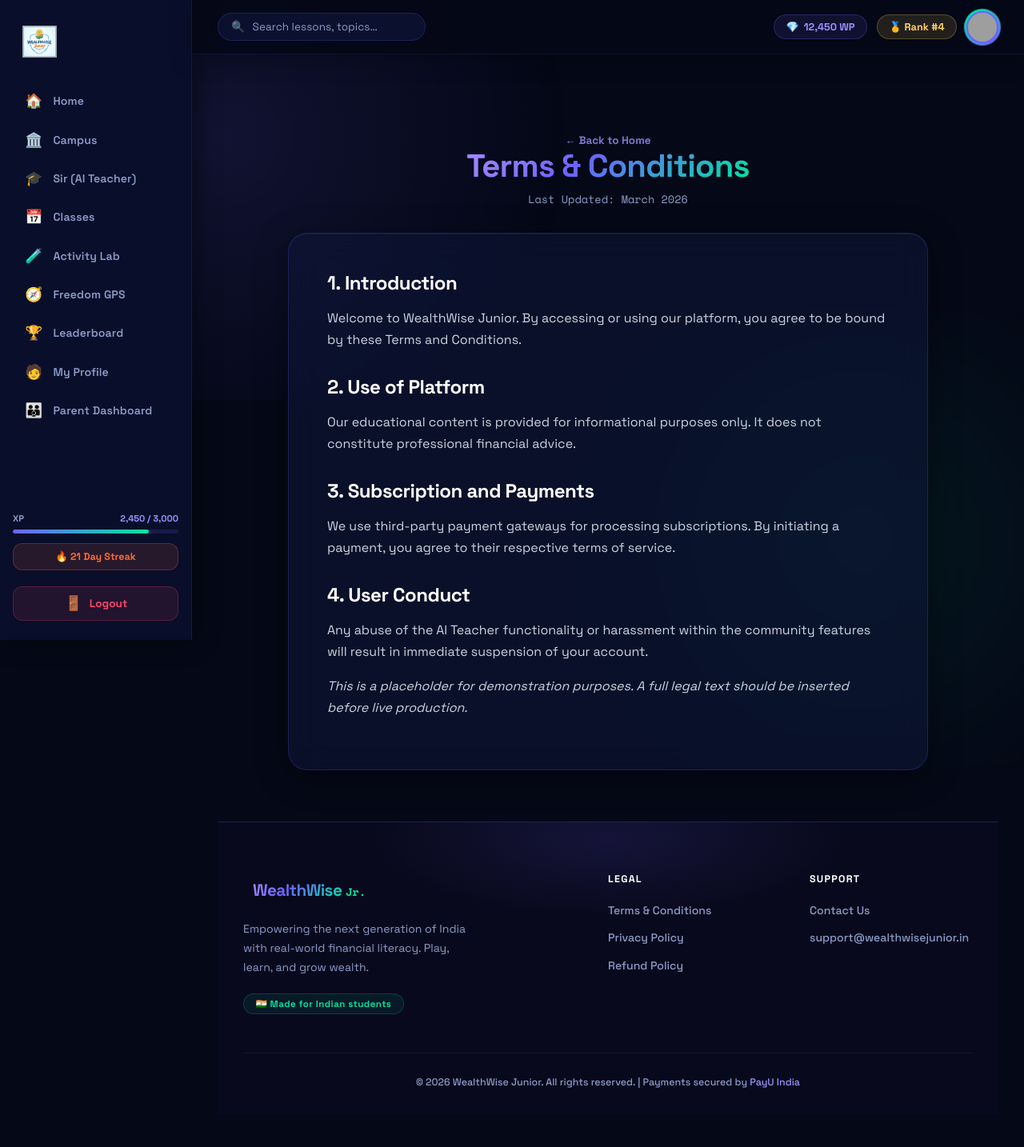
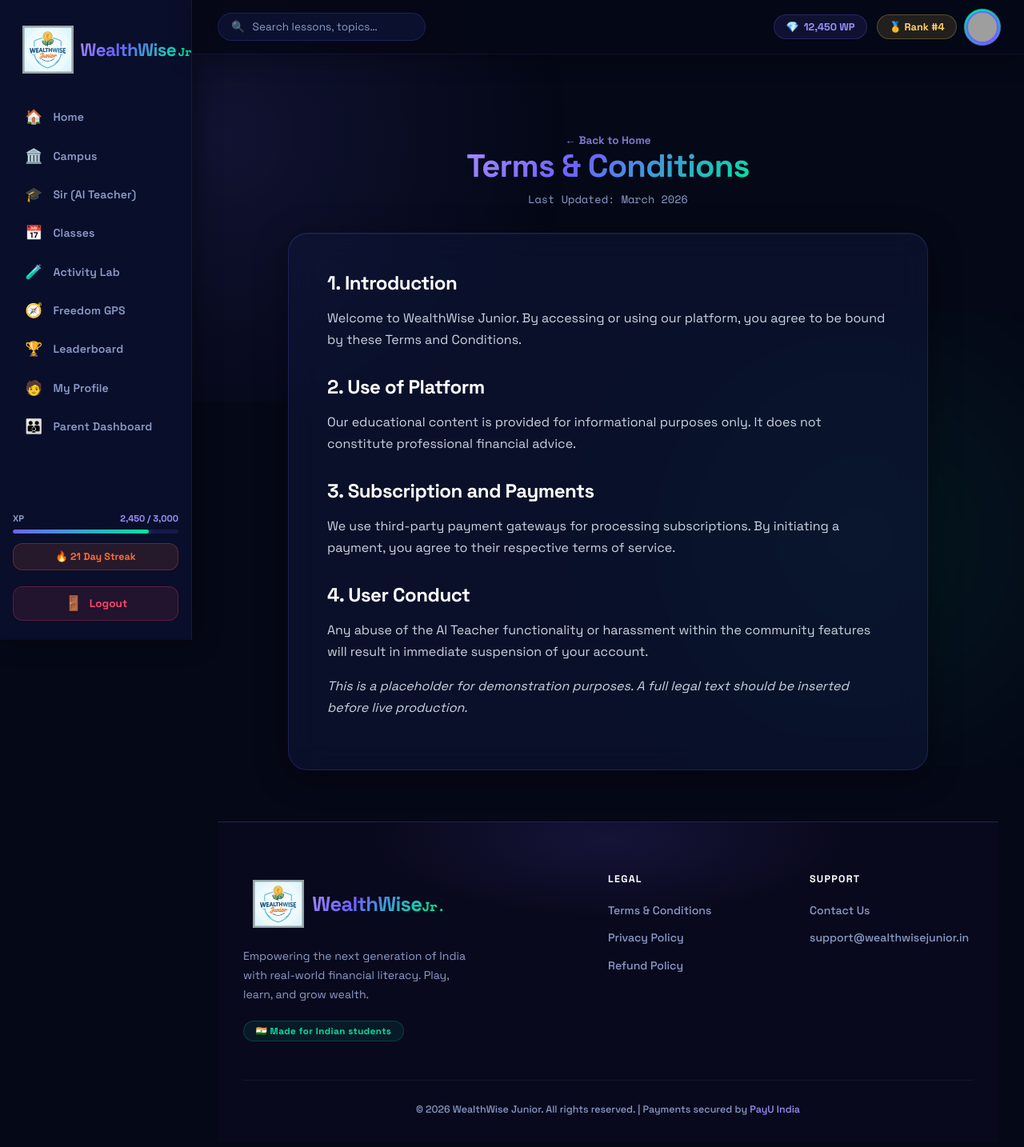
Before and after one commit to rewatiraman90/WealthWiseJunior-wepapp, a Next.js app: page /terms in a window 1280 px wide. Shown: the top 1434 px of the page at 80% size. Built offline with nearby package versions, Linux system fonts and the light colour scheme; no server answers; grey boxes are pictures that could not be loaded.

Commit message:
Restore text next to new logo and increase logo size

```diff
--- a/src/components/ClientLayout.tsx
+++ b/src/components/ClientLayout.tsx
@@ -73,8 +73,12 @@
     <div className={`main-layout ${isLandingPage ? "full-page" : ""}`}>
       {!isLandingPage && (
         <aside className="sidebar">
-          <div className="logo" style={{ display: 'flex', alignItems: 'center' }}>
-            <img src="/logo.png" alt="WealthWise Jr." style={{ height: '40px', width: 'auto' }} />
+          <div className="logo" style={{ display: 'flex', alignItems: 'center', gap: '8px' }}>
+            <img src="/logo.png" alt="WealthWise Jr." style={{ height: '60px', width: 'auto' }} />
+            <div style={{ display: 'flex', alignItems: 'baseline', gap: '2px' }}>
+              <span className="gradient-text" style={{ fontWeight: 900, fontSize: "1.4rem", letterSpacing: "-0.03em" }}>WealthWise</span>
+              <span className="logo-jr">Jr.</span>
+            </div>
           </div>
 
           <nav>
--- a/src/components/Footer.tsx
+++ b/src/components/Footer.tsx
@@ -7,9 +7,12 @@
       <div className="footer-glow" />
       <div className="footer-content">
         <div className="footer-brand">
-          <div className="logo">
-            <span className="gradient-text" style={{ fontWeight: 900, fontSize: "1.3rem", letterSpacing: "-0.03em" }}>WealthWise</span>
-            <span style={{ fontWeight: 700, fontSize: "0.85rem", color: "var(--neon-green)", fontFamily: "'Space Mono', monospace" }}>Jr.</span>
+          <div className="logo" style={{ display: 'flex', alignItems: 'center', gap: '10px' }}>
+            <img src="/logo.png" alt="Logo" style={{ height: '60px', width: 'auto' }} />
+            <div>
+              <span className="gradient-text" style={{ fontWeight: 900, fontSize: "1.6rem", letterSpacing: "-0.03em" }}>WealthWise</span>
+              <span style={{ fontWeight: 700, fontSize: "1rem", color: "var(--neon-green)", fontFamily: "'Space Mono', monospace" }}>Jr.</span>
+            </div>
           </div>
           <p className="footer-desc">
             Empowering the next generation of India with real-world financial literacy. Play, learn, and grow wealth.
```
Also changed, not shown: src/app/page.tsx (+6 -2 lines), src/app/parent/page.tsx (+5 -2 lines).
